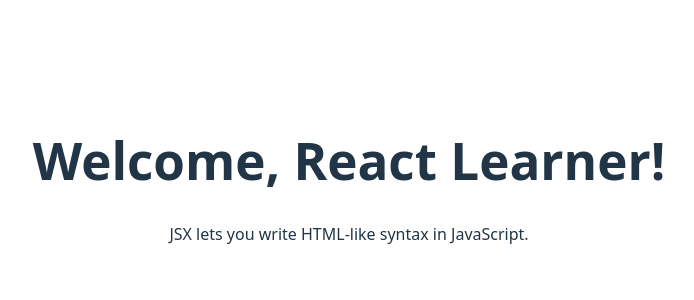
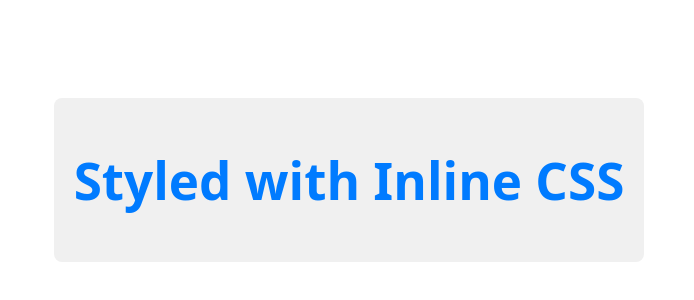
Before and after one commit to barondedios/appdev1, a React (Vite) app in the folder react-quickstart/: page / in a window 1280 px wide. Shown: the part 220-520 px from the top of the page, without its empty margins (291-985 px from the left). Built offline with nearby package versions, Linux system fonts and the light colour scheme.

Commit message:
Done adding styles

```diff
--- a/react-quickstart/src/App.jsx
+++ b/react-quickstart/src/App.jsx
@@ -3,12 +3,22 @@ import reactLogo from './assets/react.svg'
 import viteLogo from '/vite.svg'
 import './App.css'
 
+const styles = {
+  container: {
+    backgroundColor: "#f0f0f0",
+    padding: "20px",
+    borderRadius: "8px",
+    textAlign: "center"
+  },
+  heading: {
+    color: "#007bff"
+  }
+};
+
 function App() {
-  const name = "React Learner";
   return (
-    <div>
-      <h1>Welcome, {name}!</h1>
-      <p>JSX lets you write HTML-like syntax in JavaScript.</p>
+    <div style={styles.container}>
+      <h1 style={styles.heading}>Styled with Inline CSS</h1>
     </div>
   );
 }
```
